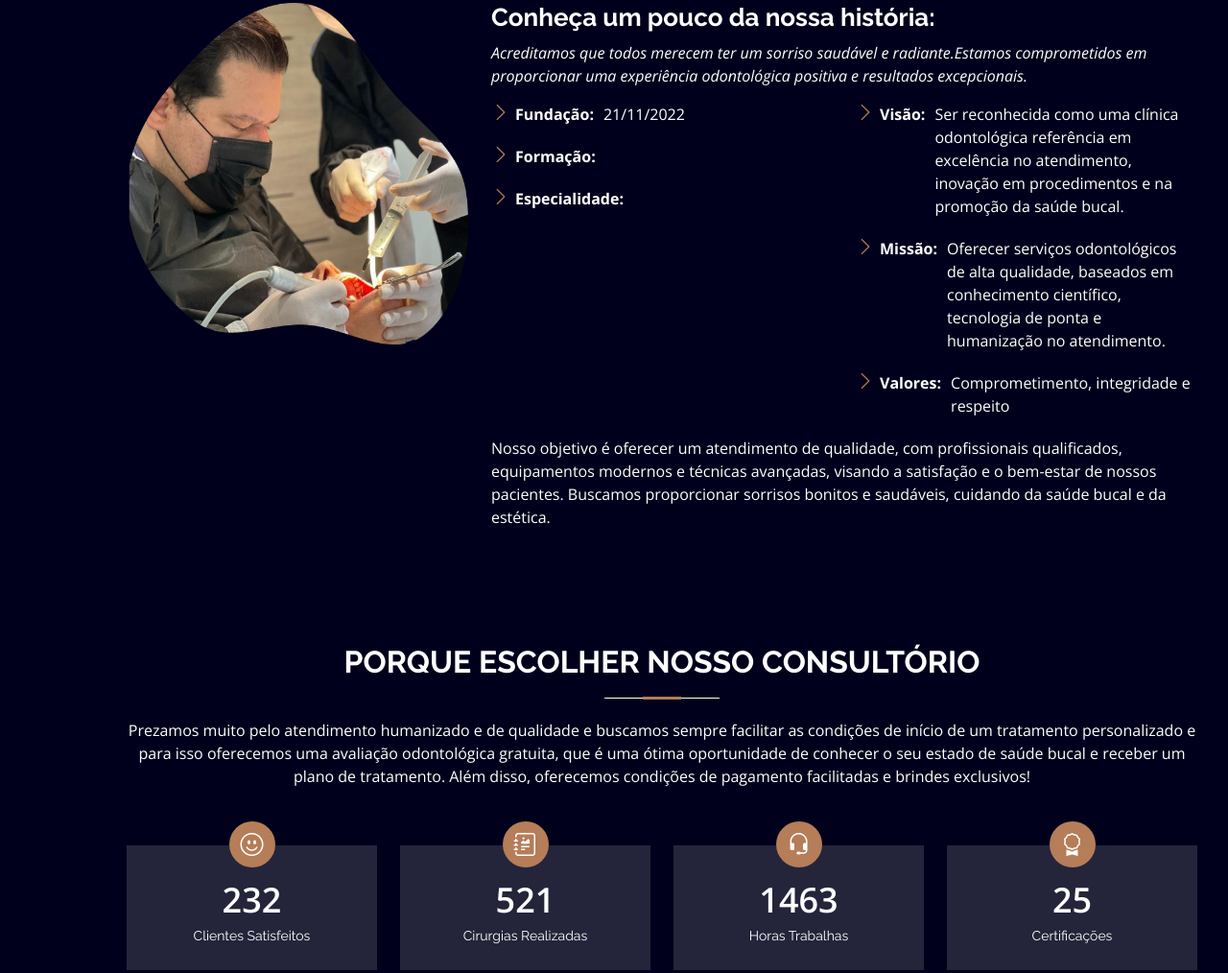
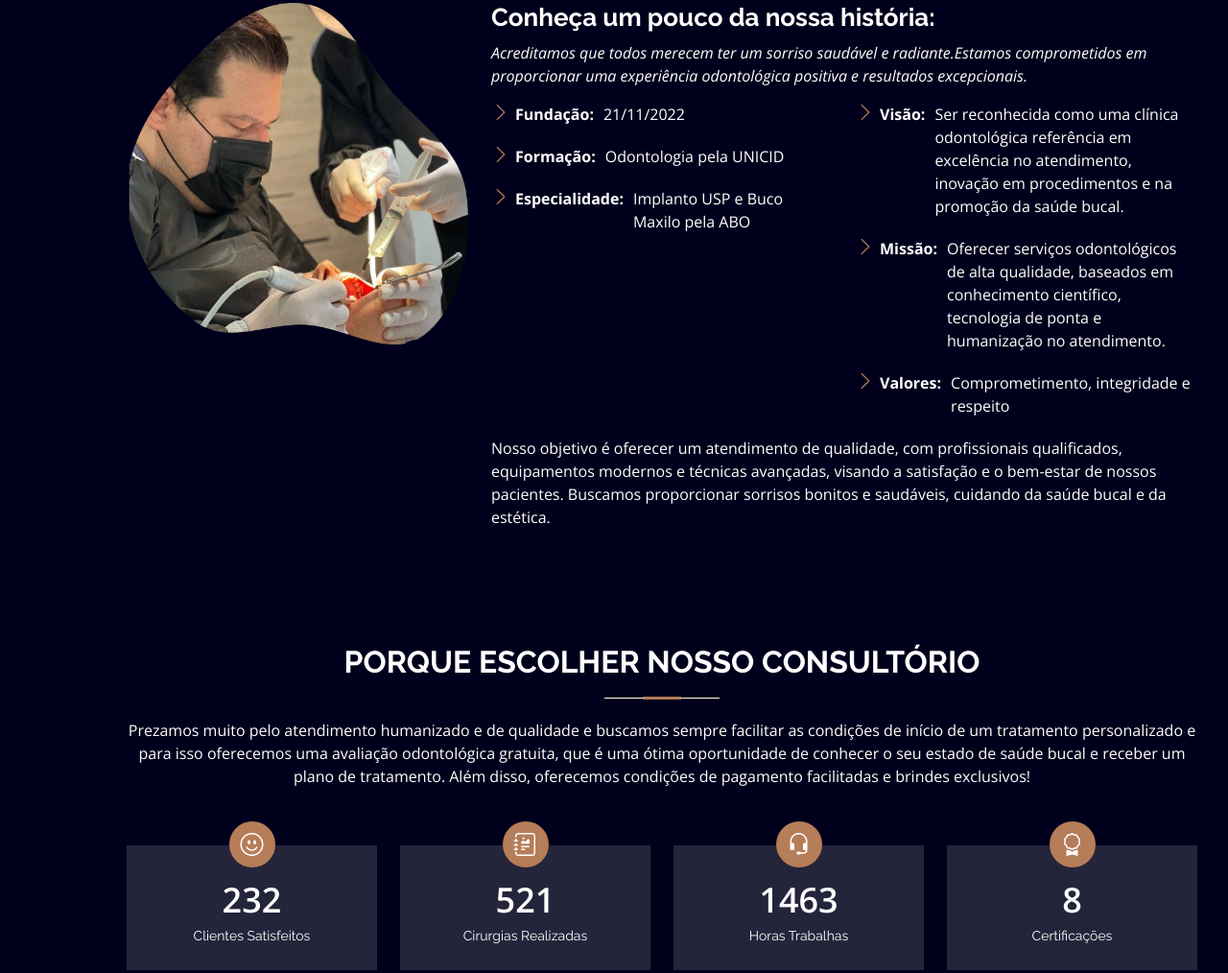
Before and after one commit to andre-dev-web/dentista-site, a plain HTML site: page index.html in a window 1280 px wide. Shown: the part 1013-2027 px from the top of the page at 96% size. Drawn offline with nearby package versions, Linux system fonts and the light colour scheme.

Commit message:
Update information

```diff
--- a/index.html
+++ b/index.html
@@ -82,8 +82,8 @@
               <div class="col-lg-6">
                 <ul>
                   <li><i class="bi bi-chevron-right"></i> <strong>Fundação:</strong> <span>21/11/2022</span></li>
-                  <li><i class="bi bi-chevron-right"></i> <strong>Formação:</strong> <span></span></li>
-                  <li><i class="bi bi-chevron-right"></i> <strong>Especialidade:</strong> <span></span></li>
+                  <li><i class="bi bi-chevron-right"></i> <strong>Formação:</strong> <span>Odontologia pela UNICID</span></li>
+                  <li><i class="bi bi-chevron-right"></i> <strong>Especialidade:</strong> <span>Implanto USP e Buco Maxilo pela ABO</span></li>
                 </ul>
               </div>
               <div class="col-lg-6">
@@ -141,7 +141,7 @@
           <div class="col-lg-3 col-md-6 mt-5 mt-lg-0">
             <div class="count-box">
               <i class="bi bi-award"></i>
-              <span data-purecounter-start="0" data-purecounter-end="25" data-purecounter-duration="1" class="purecounter"></span>
+              <span data-purecounter-start="0" data-purecounter-end="8" data-purecounter-duration="1" class="purecounter"></span>
               <p>Certificações</p>
             </div>
           </div>
```
